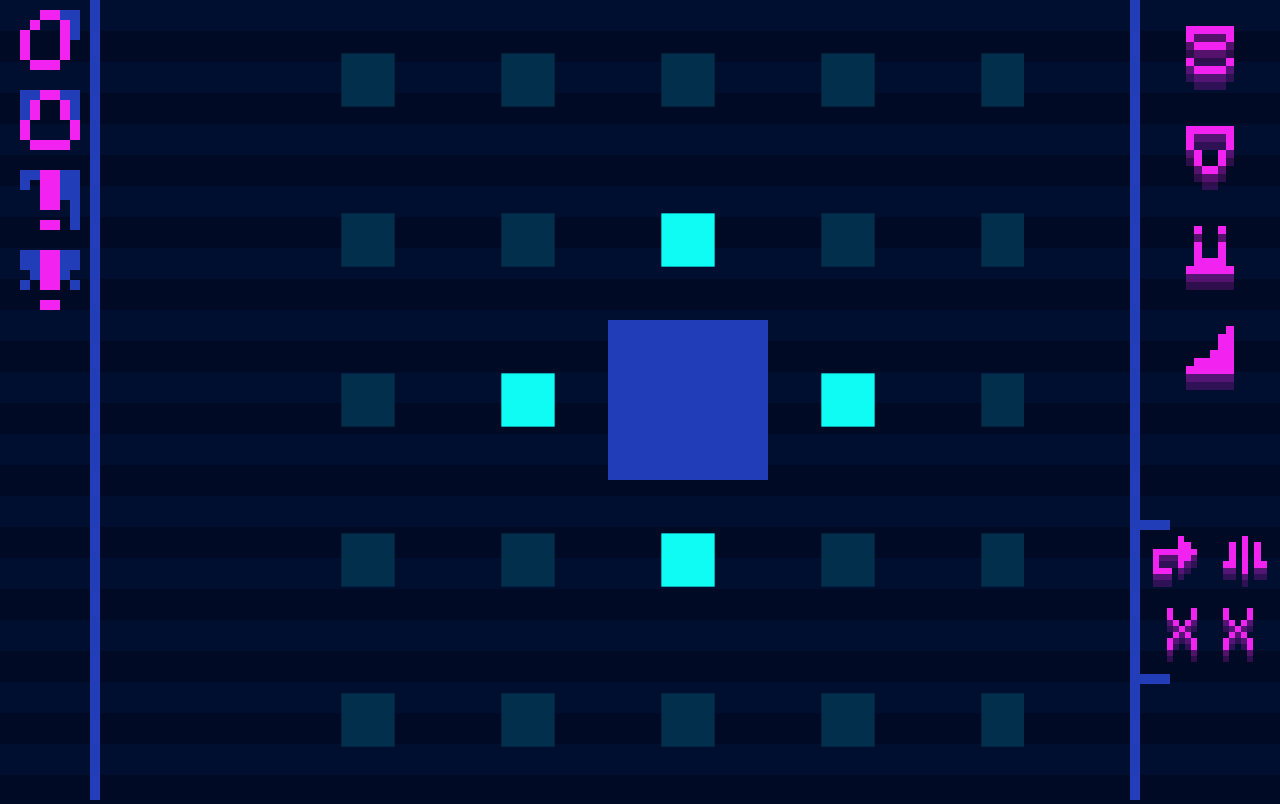
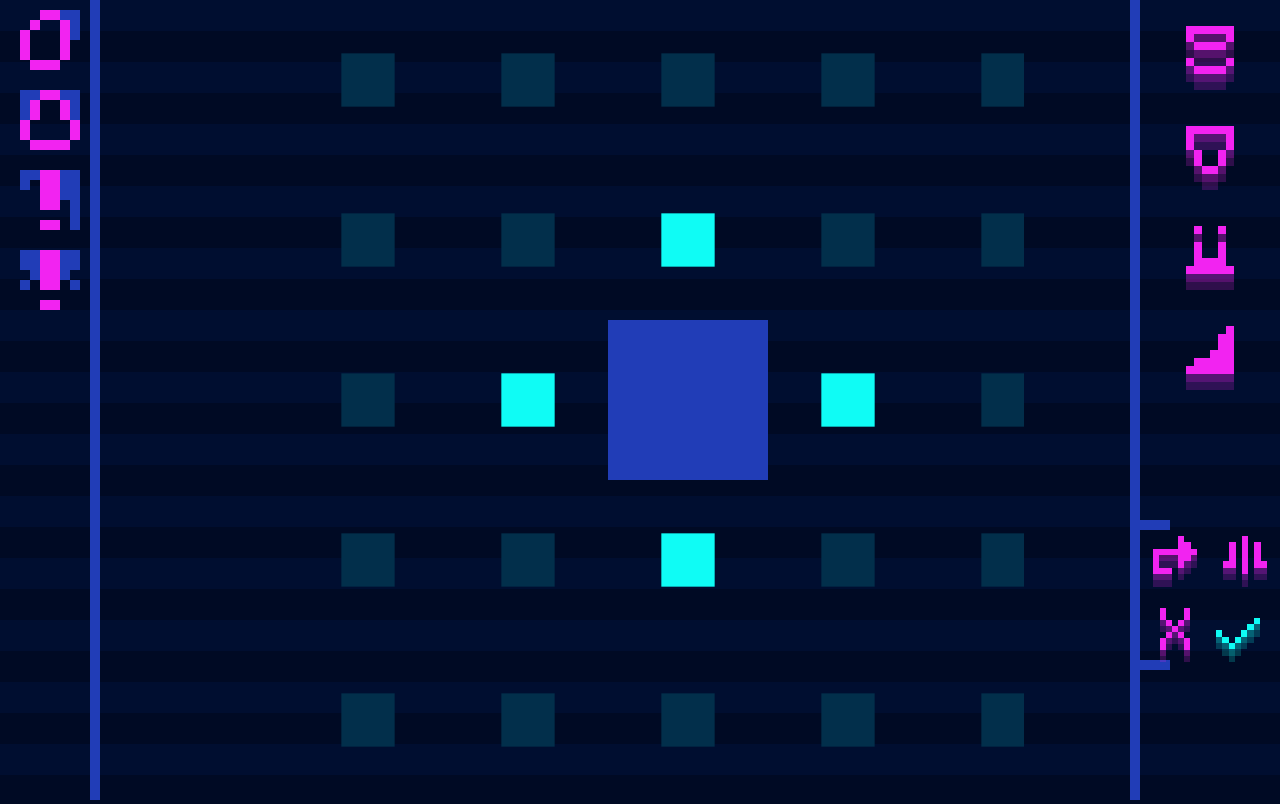
Before and after one commit to zachwood0s/HackKstate2018, a website: page www/shipBuilder.html in a window 1280 px wide. Drawn offline with nearby package versions, Linux system fonts and the light colour scheme.

Commit message:
fixed fullscreen and ready button

```diff
--- a/www/CSS/ShipBuilder.css
+++ b/www/CSS/ShipBuilder.css
@@ -100,7 +100,7 @@ img {
     position: absolute;
     width:30px;
     height:10px;
-    top:55%;
+    top:50%;
     left:0;
 }
 #Rbuttons:after{
@@ -110,3 +110,6 @@ img {
     width:30%;
     margin-top:5px;
 }
+#Confirm{
+    margin-top:0px;
+}
--- a/www/JS/ShipBuilder.js
+++ b/www/JS/ShipBuilder.js
@@ -212,7 +212,6 @@ function Confirm() {
 window.onload = function(){
     Initialize();
 };
-Initialize();
 
 canvas.addEventListener('click', function(event) {
     var x = event.pageX - canvas.offsetLeft;
@@ -241,7 +240,11 @@ canvas.addEventListener('click', function(event) {
         else {
             SetObject(cell[0], cell[1]);
         }
+
     }
-
     DrawBoard();
 }, false);
+window.onclick = function(){
+    launchIntoFullscreen(document.documentElement);
+}
+Initialize();
--- a/www/shipBuilder.html
+++ b/www/shipBuilder.html
@@ -44,8 +44,8 @@
         <button onclick = "Delete()" class="ButtonTypes" id="Delete">
             <img src="Sprites/buttons/DeleteButton.png" class="TypeImg">
         </button>
-        <button onclick = "Confirm()" class="ButtonTypes" id="Delete">
-            <img src="Sprites/buttons/DeleteButton.png" class="TypeImg">
+        <button onclick = "Confirm()" class="ButtonTypes" id="Confirm">
+            <img src="Sprites/buttons/ReadyButton.png" class="TypeImg">
         </button>
     </div>
 </div>
```
